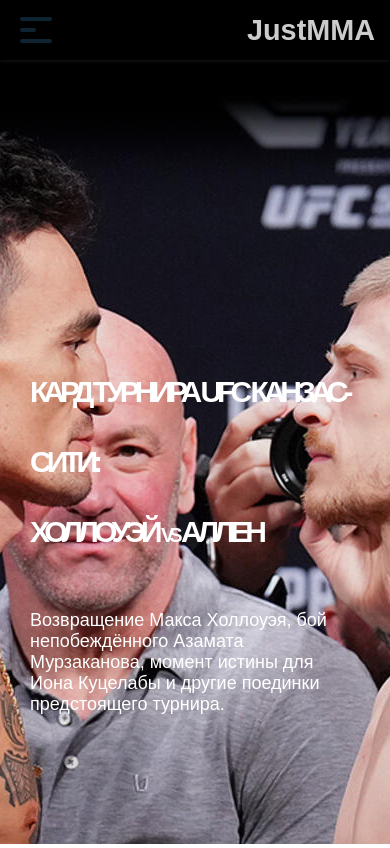
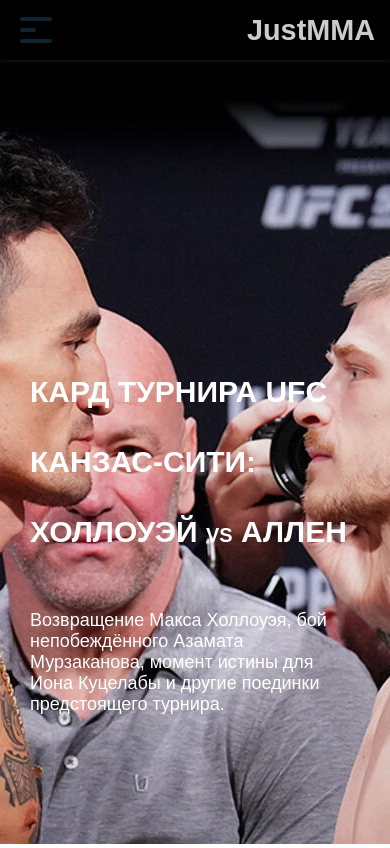
Before and after one commit to Pahapo/JustMMA, a PHP site: page /info.html in a window 390 px wide. Shown: the top 848 px of the page. Run offline with PHP 8.4, Linux system fonts and the light colour scheme.

Commit message:
Update style.css

```diff
--- a/src/css/style.css
+++ b/src/css/style.css
@@ -382,6 +382,7 @@
 
   .content__header p {
     font-size: 30px;
+    letter-spacing: 0px;
   }
 
   .container-small {
```
